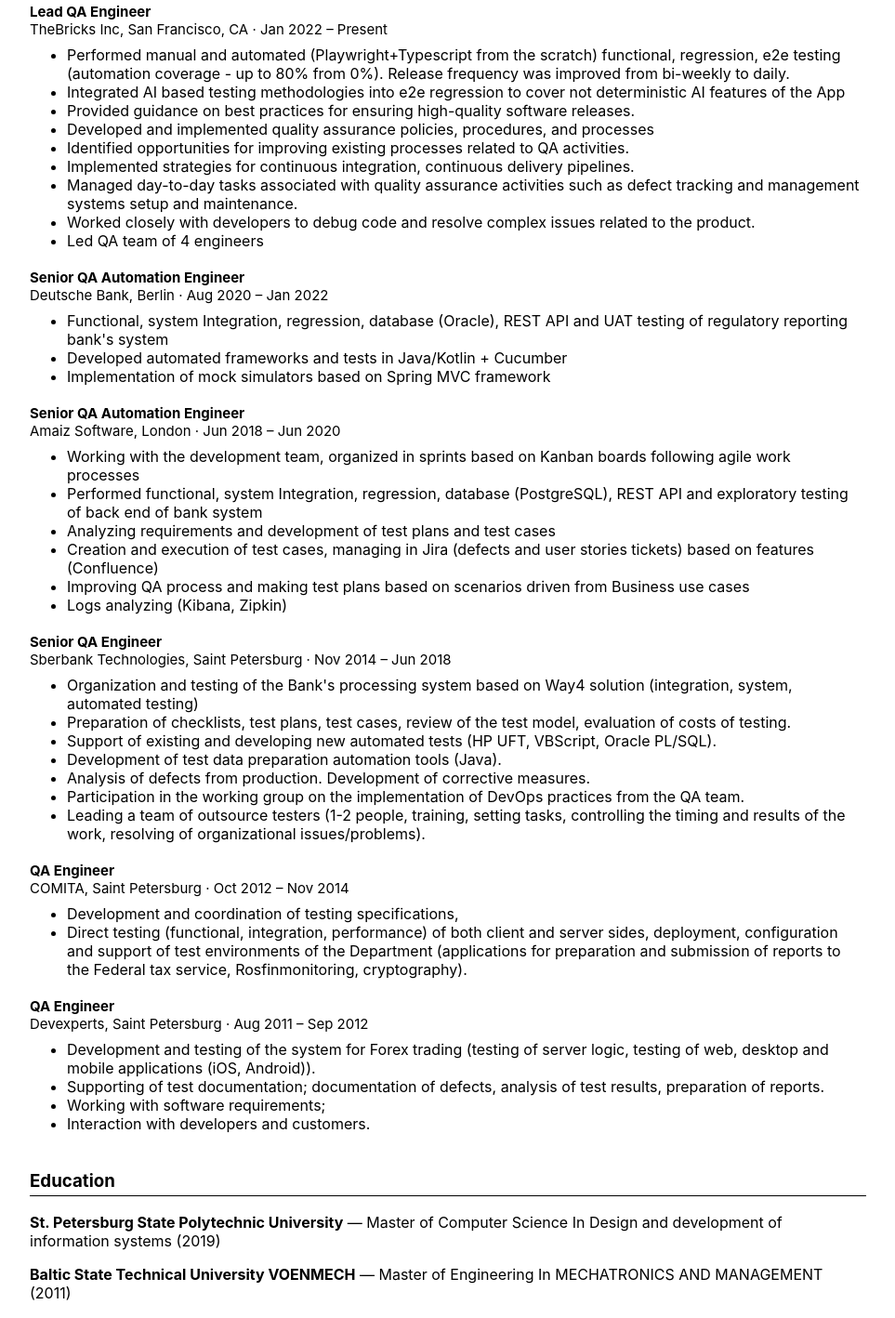
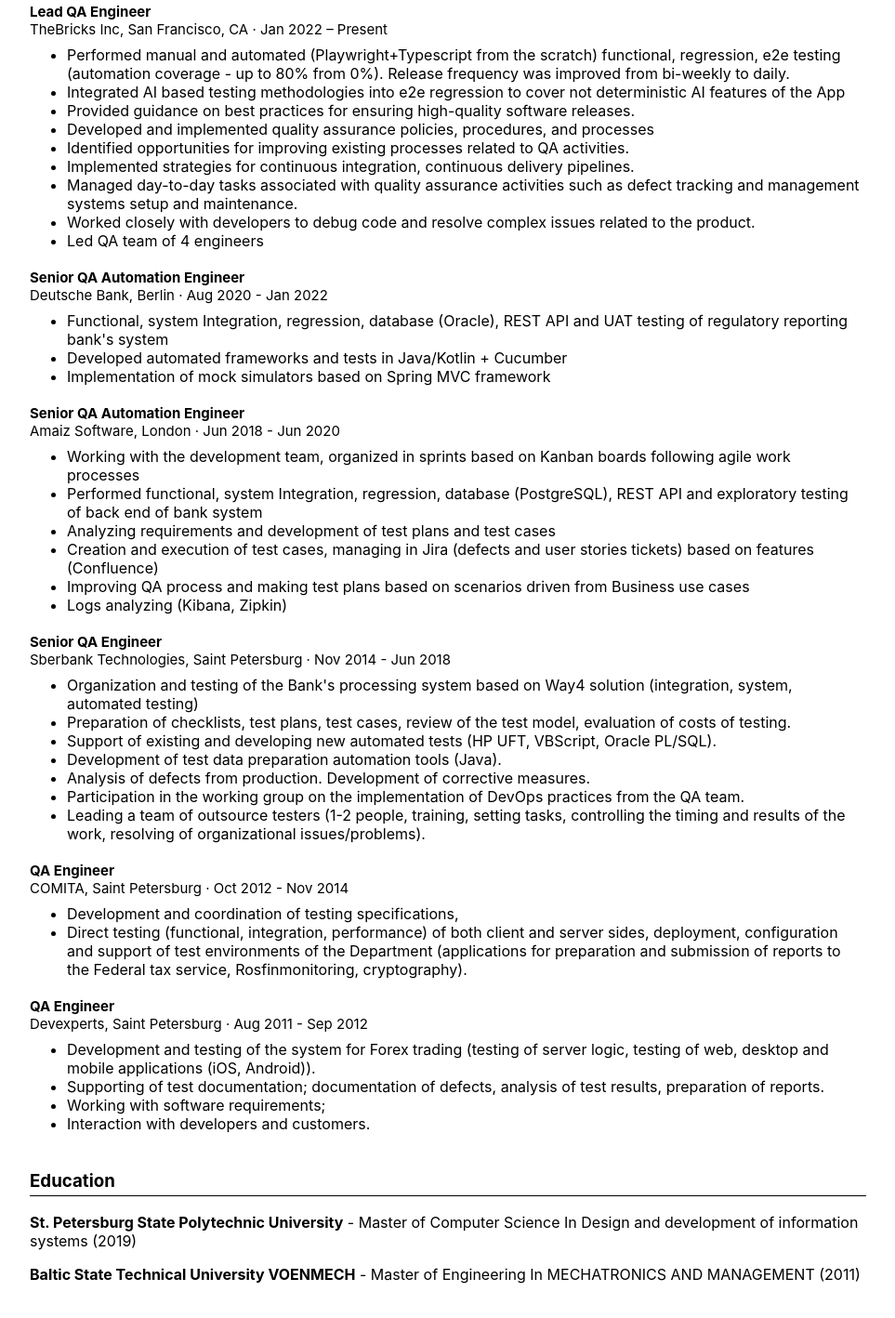
Before and after one commit to myakushev/myakushev.github.io, a plain HTML site: page index.html in a window 1280 px wide. Shown: the part 464-1882 px from the top of the page at 93% size, without its empty margins (158-1121 px from the left). Drawn offline with Linux system fonts and the light colour scheme.

Commit message:
description updates more

```diff
--- a/index.html
+++ b/index.html
@@ -63,7 +63,7 @@
         <div class="job">
             <div class="job-header">
                 <strong>Senior QA Automation Engineer</strong>
-                <span>Deutsche Bank, Berlin · Aug 2020 – Jan 2022</span>
+                <span>Deutsche Bank, Berlin · Aug 2020 - Jan 2022</span>
             </div>
             <ul>
                 <li>Functional, system Integration, regression, database (Oracle), REST API and UAT testing of regulatory reporting bank's system</li>
@@ -75,7 +75,7 @@
         <div class="job">
             <div class="job-header">
                 <strong>Senior QA Automation Engineer</strong>
-                <span>Amaiz Software, London · Jun 2018 – Jun 2020</span>
+                <span>Amaiz Software, London · Jun 2018 - Jun 2020</span>
             </div>
             <ul>
                 <li>Working with the development team, organized in sprints based on Kanban boards following agile work processes</li>
@@ -90,7 +90,7 @@
         <div class="job">
             <div class="job-header">
                 <strong>Senior QA Engineer</strong>
-                <span>Sberbank Technologies, Saint Petersburg · Nov 2014 – Jun 2018</span>
+                <span>Sberbank Technologies, Saint Petersburg · Nov 2014 - Jun 2018</span>
             </div>
             <ul>
                 <li>Organization and testing of the Bank's processing system based on Way4 solution (integration, system, automated testing)</li>
@@ -106,7 +106,7 @@
         <div class="job">
             <div class="job-header">
                 <strong>QA Engineer</strong>
-                <span>COMITA, Saint Petersburg · Oct 2012 – Nov 2014</span>
+                <span>COMITA, Saint Petersburg · Oct 2012 - Nov 2014</span>
             </div>
             <ul>
                 <li>Development and coordination of testing specifications,</li>
@@ -117,7 +117,7 @@
         <div class="job">
             <div class="job-header">
                 <strong>QA Engineer</strong>
-                <span>Devexperts, Saint Petersburg · Aug 2011 – Sep 2012</span>
+                <span>Devexperts, Saint Petersburg · Aug 2011 - Sep 2012</span>
             </div>
             <ul>
                 <li>Development and testing of the system for Forex trading (testing of server logic, testing of web, desktop and mobile applications (iOS, Android)).</li>
@@ -131,8 +131,8 @@
 
     <section>
         <h3>Education</h3>
-        <p><strong>St. Petersburg State Polytechnic University</strong> — Master of Computer Science In Design and development of information systems (2019)</p>
-        <p><strong>Baltic State Technical University VOENMECH</strong> — Master of Engineering In MECHATRONICS AND MANAGEMENT (2011)</p>
+        <p><strong>St. Petersburg State Polytechnic University</strong> - Master of Computer Science In Design and development of information systems (2019)</p>
+        <p><strong>Baltic State Technical University VOENMECH</strong> - Master of Engineering In MECHATRONICS AND MANAGEMENT (2011)</p>
     </section>
 
     <section>
```
